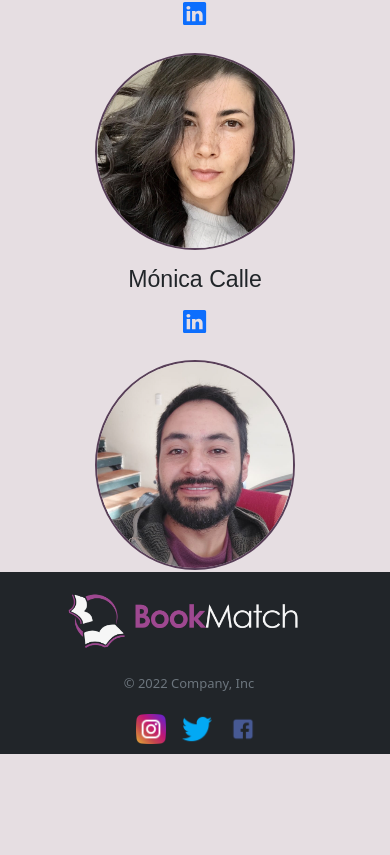
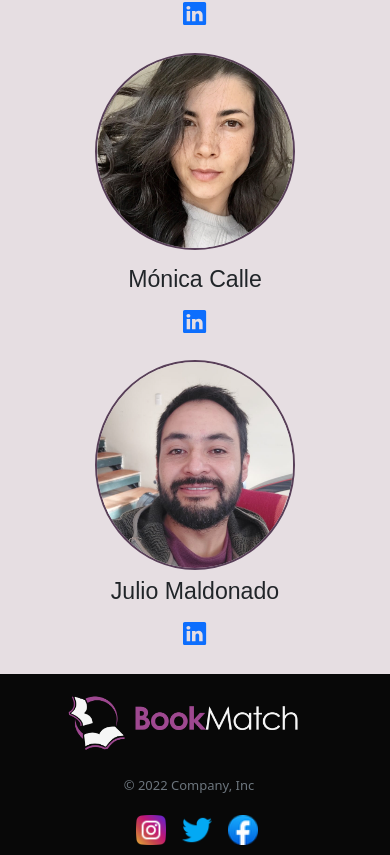
Before and after one commit to jucemalco/TheFinalProject, a React (Create React App) app: page /about in a window 390 px wide. Shown: the part 746-1601 px from the top of the page. Before the commit the page ends 1500 px from the top, so only its background shows below. Built offline with nearby package versions, Linux system fonts and the light colour scheme.

Commit message:
responsive footer

```diff
--- a/src/components/Footer/Footer.js
+++ b/src/components/Footer/Footer.js
@@ -5,6 +5,7 @@ import twitter from "../../images/twitter.png";
 import facebook from "../../images/facebook.png";
 import "./footer.css";
 import { Link } from "react-router-dom";
+
 
 const Footer = () => {
   return (
@@ -14,10 +15,12 @@ const Footer = () => {
           <img src={logo} alt="Logo" className="footer--logo footer--img" />
         </Link>
       </div>
-      <div className="copyrights d-flex align-items-center col-md-4 justify-content-center responsive-align">
+      <div className="copyrights d-flex align-items-center col-md-4 justify-content-center responsive-align dark">
         <Link to="/" className=" text-muted text-decoration-none lh-1"></Link>
         <span className="text-muted">© 2022 Company, Inc</span>
       </div>
+
+
 
       <ul className="nav justify-content-end list-unstyled d-flex py-1 px-5 col-md-4 responsive-align">
         <li className="ms-3">
--- a/src/components/Footer/footer.css
+++ b/src/components/Footer/footer.css
@@ -3,6 +3,7 @@
   bottom: 0;
   left: 0;
   right: 0;
+  height: 80px;
 }
 
 .footer--social_media {
@@ -25,6 +26,7 @@
   .responsive-align {
     justify-content: center !important;
     padding: 10px 0 !important;
+    background-color: #080808;
   }
 }
 .d-flex.flex-wrap.justify-content-between.align-items-center.bg-dark.row.footer--container {
--- a/src/components/ProfileNavbar/ProfileNavbar.css
+++ b/src/components/ProfileNavbar/ProfileNavbar.css
@@ -1,23 +1,18 @@
-
-.dropdown{
+.dropdown {
   margin-left: 10%;
   margin-right: 5%;
 }
+
+.underline:visited {
+  color: white;
+}
+
+.text1 {
+  font-size: 30px;
+}
+
 /* #nav-item{
   padding-top: 5px;
   margin-left: 10%;
 
 } */
-
-/* visited link */
-.underline:visited {
-  color: white;
-}
-
-/* mouse over link */
-/* .underline:hover {
-  color: red;
-} */
-.text1 {
-  font-size: 30px;
-}
--- a/src/components/ProfileNavbar/ProfileNavbar.js
+++ b/src/components/ProfileNavbar/ProfileNavbar.js
@@ -176,12 +176,12 @@ const ProfileNavbar = () => {
               placeholder="Título, Autor"
               aria-label="Search"
             />
-            <button className="btn btn-light" type="submit" onMouseOver={MouseOver} onMouseOut={MouseOut}>
+            <button className="btn btn-light " type="submit" onMouseOver={MouseOver} onMouseOut={MouseOut} >
               Búsqueda
             </button>
           </form>
 
-            <Link className="nav-link text-white me-5" to="/login/" onMouseOver={MouseOver} onMouseOut={MouseOut}>
+            <Link className="nav-link text-white me-5" to="/login/" onMouseOver={MouseOver} onMouseOut={MouseOut} style={{paddingLeft: "15px"}}  >
               <i className>Cerrar Sesión</i>
             </Link>
         </div>
--- a/src/views/Product/Product.css
+++ b/src/views/Product/Product.css
@@ -2,7 +2,6 @@
     background: #522352;
     border: 2px solid #bdbdbd;
     border-radius: 25px;
-    margin-top: 5%;
 }
 
 .titleproduct {
```
Also changed, not shown: src/components/Login/Login.css (line endings or trailing spaces), src/images/face.png (added), src/images/facebook.png.
